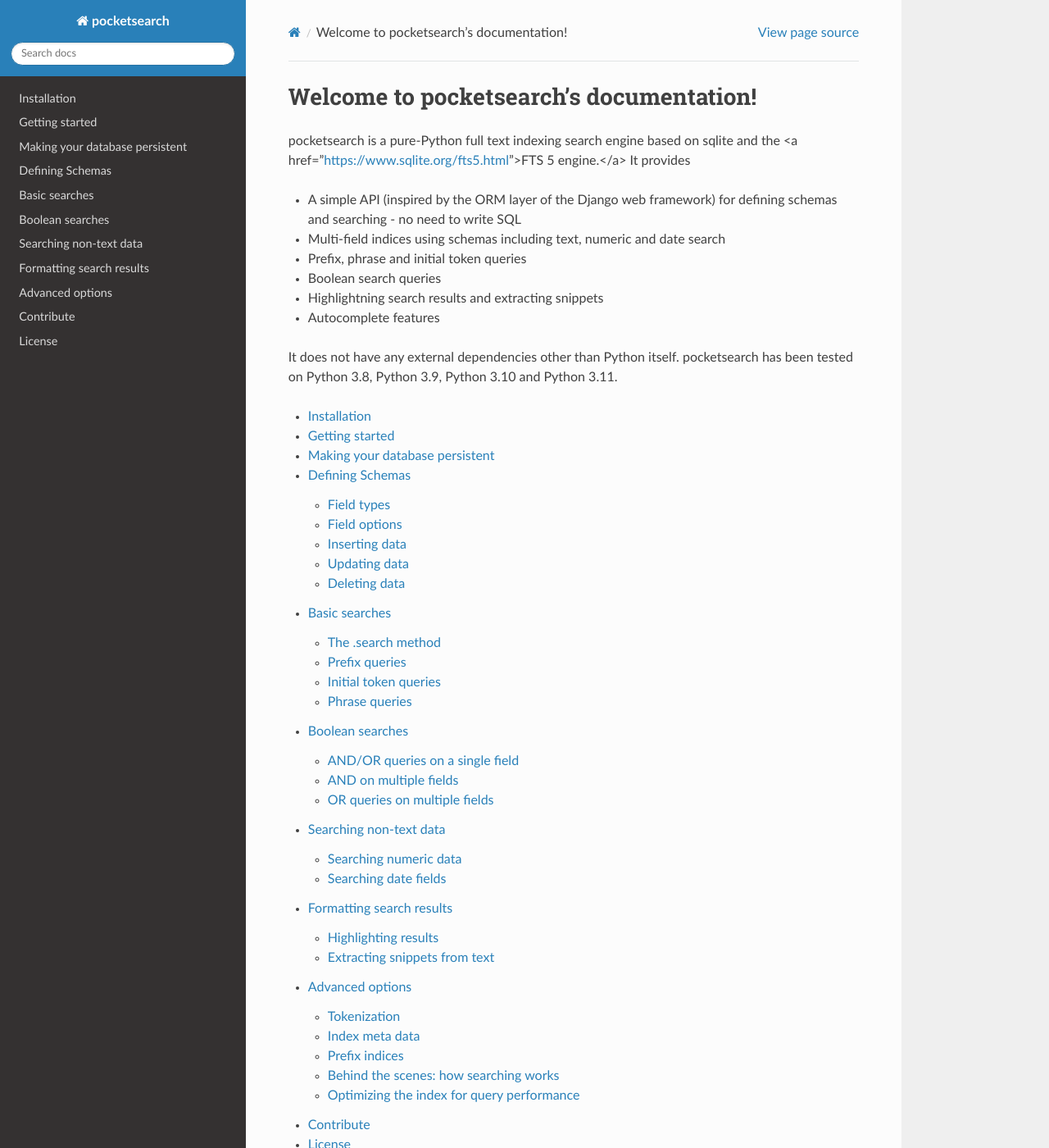
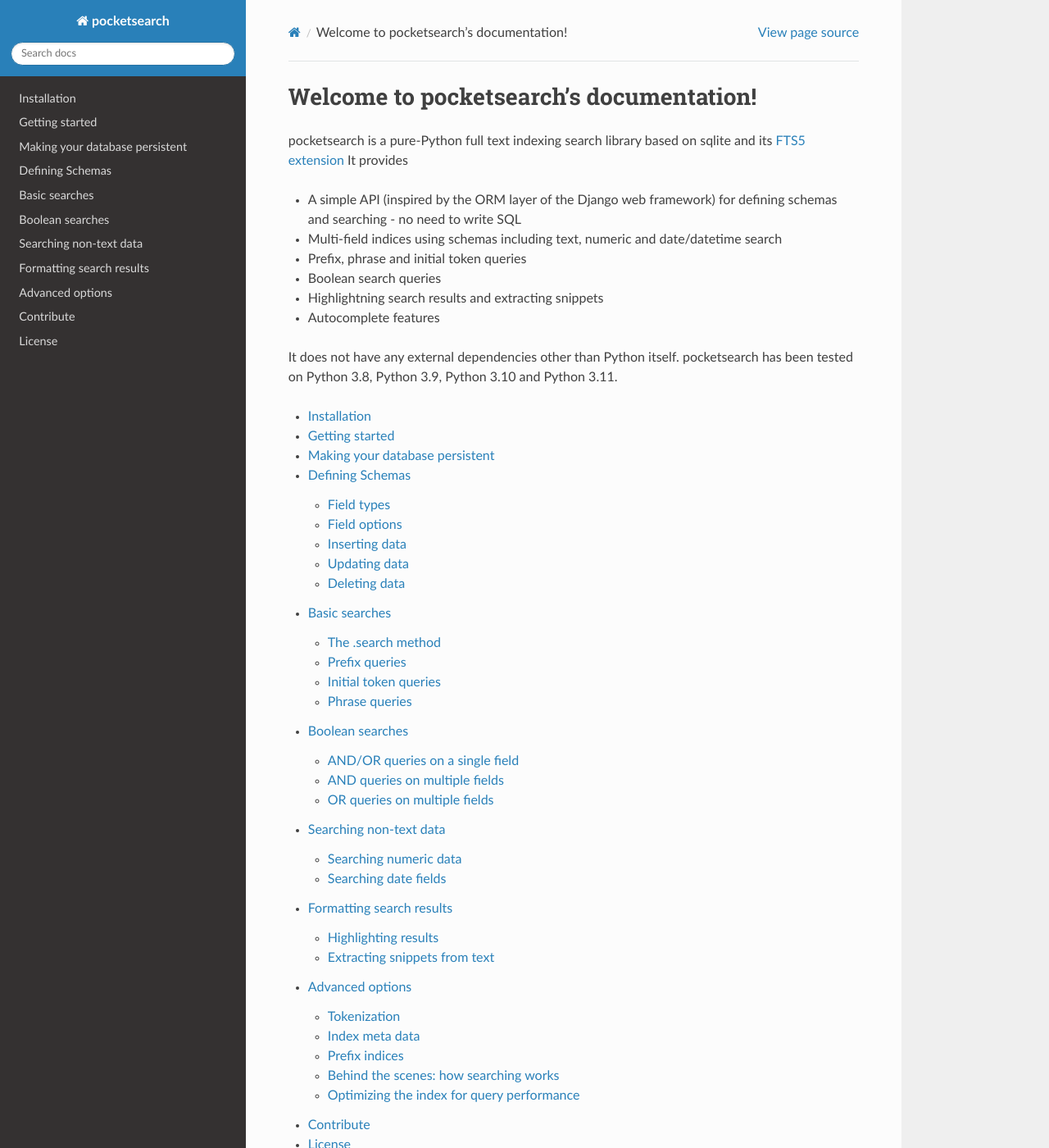
Before and after one commit to kaykay-dv/pocketsearch, a Sphinx documentation site: the page built from docs/index.rst, in a window 1280 px wide and 1400 px high. Shown: the whole window at 82% size. Built offline with Sphinx 7.4.7 and the Read the Docs theme 2.0.0, drawn with Linux system fonts in a browser that asks for light colours.

Commit message:
Updated docs

```diff
--- a/docs/index.rst
+++ b/docs/index.rst
@@ -6,11 +6,11 @@
 Welcome to pocketsearch's documentation!
 ========================================
 
-pocketsearch is a pure-Python full text indexing search engine based on sqlite and the <a href="https://www.sqlite.org/fts5.html">FTS 5 engine.</a>
+pocketsearch is a pure-Python full text indexing search library based on sqlite and its `FTS5 extension <https://www.sqlite.org/fts5.html>`_
 It provides
 
 - A simple API (inspired by the ORM layer of the Django web framework) for defining schemas and searching - no need to write SQL
-- Multi-field indices using schemas including text, numeric and date search
+- Multi-field indices using schemas including text, numeric and date/datetime search
 - Prefix, phrase and initial token queries
 - Boolean search queries
 - Highlightning search results and extracting snippets
```
Also changed, not shown: README.md (+2 -2 lines), docs/boolean_searching.md (+4 -1 lines).
